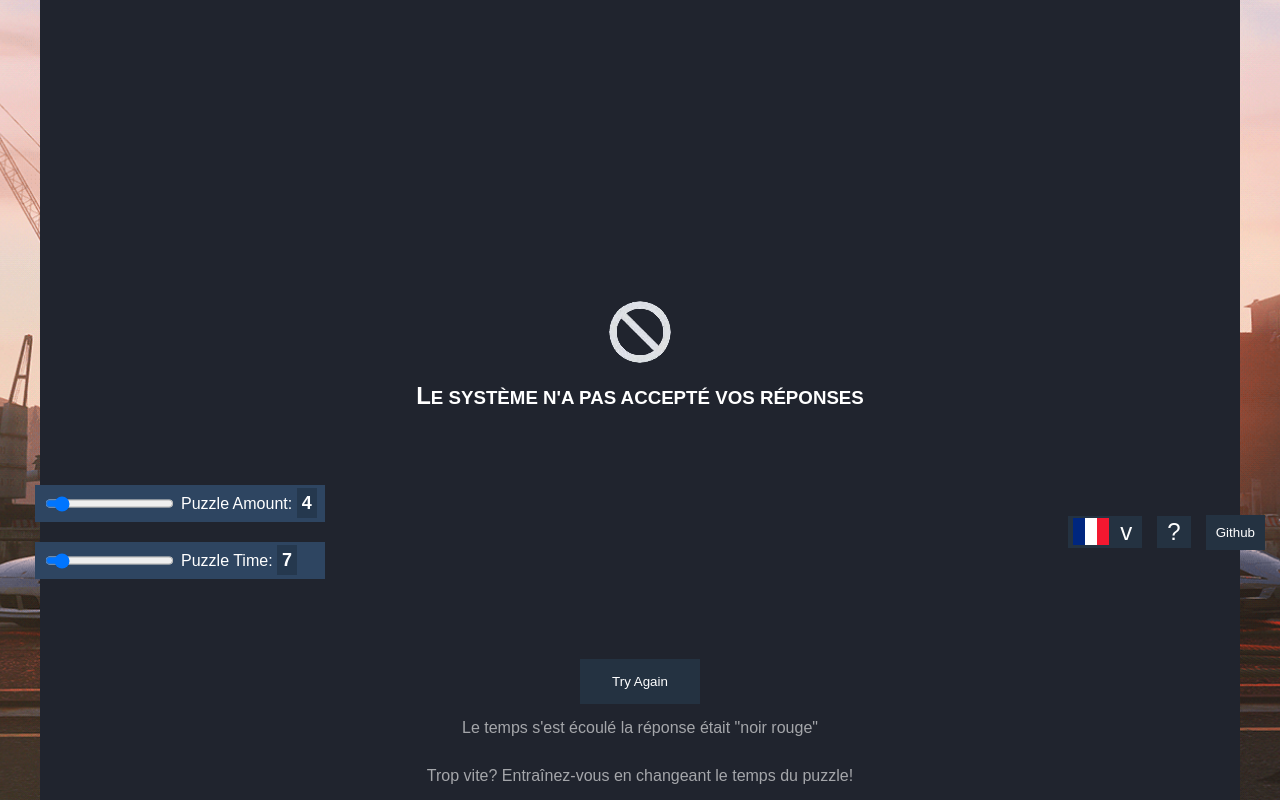
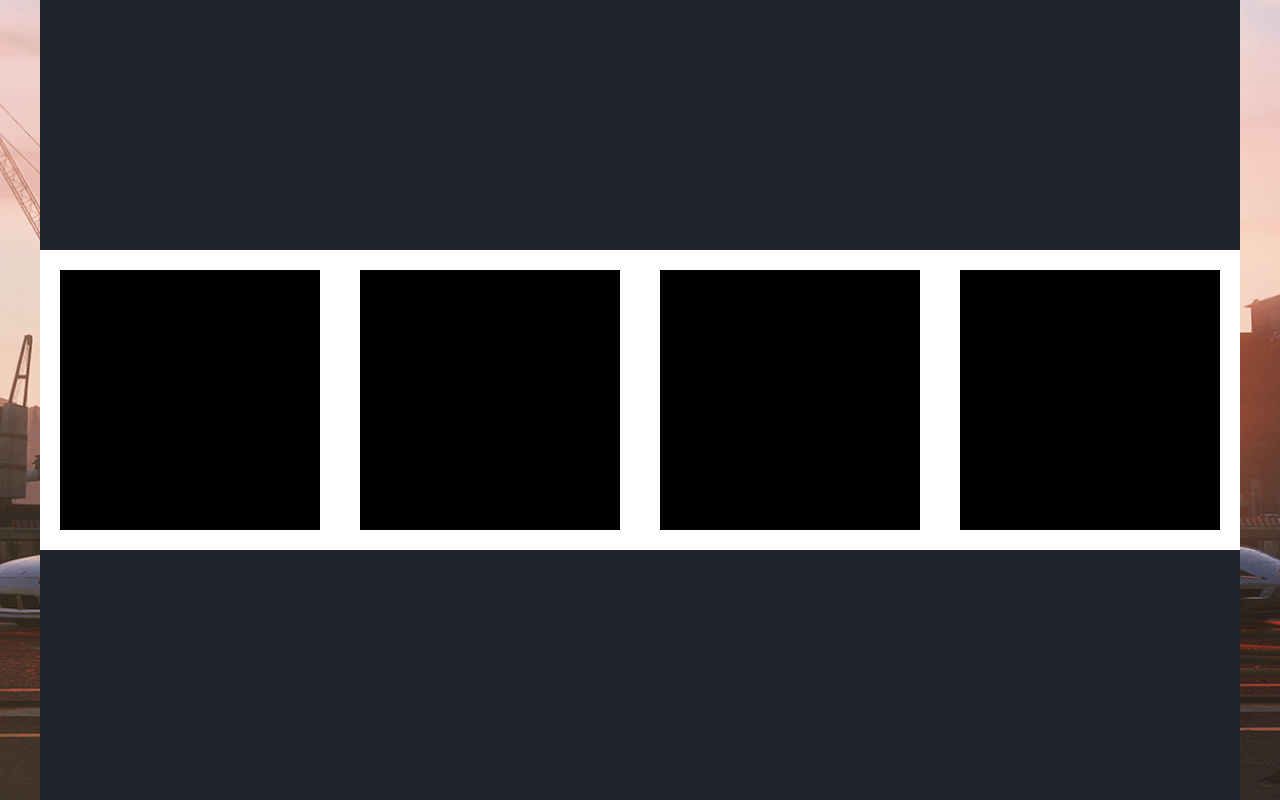
Before and after one commit to jubatus-ly/GTA-V-HeistHack-MiniGames, a website built with Vite: page GTA-V-HEISTHACK-MINIGAMES/src/games/laptop/laptop.html in a window 1280 px wide. Built offline with nearby package versions, Linux system fonts and the light colour scheme.

Commit message:
displayed the number and shrinked them and then removed them

```diff
--- a/GTA-V-HEISTHACK-MINIGAMES/src/games/laptop/laptop.html
+++ b/GTA-V-HEISTHACK-MINIGAMES/src/games/laptop/laptop.html
@@ -8,19 +8,22 @@
 <body class="laptop-hack">
     <div class="laptop-screen">
         <div class="center-error-message">
-            <img src="../../../asset/failed.png" alt="forbidden sign">
+            <img src="../../../asset/laptop/failed.png" alt="forbidden sign">
             <h3 class="error-text">
                 <span class="capital">L</span>E SYSTÈME N'A PAS ACCEPTÉ VOS RÉPONSES
             </h3>
         </div>
+        <div id="container-puzzle" class="container-number hidden">
+
+        </div>
         <div class="try-again">
-            <button class="try-again-button">Try Again</button>
-            <div class="try-again-hint">Le temps s'est écoulé la réponse était "noir rouge"</div>
-            <div class="try-again-hint">Trop vite? Entraînez-vous en changeant le temps du puzzle!</div>
+            <button id="try-again-button" class="hidden">Try Again</button>
+            <div class="try-again-hint hidden">Le temps s'est écoulé la réponse était "noir rouge"</div>
+            <div class="try-again-hint hidden">Trop vite? Entraînez-vous en changeant le temps du puzzle!</div>
         </div>
     </div>
 
-    <div class="configure">
+    <!-- <div class="configure">
         <div class="hack">
             <div class="puzzle-amount">
                 <input type="range" id="amount-control" name="amount-control" min="5" max="30" value="7">
@@ -43,7 +46,7 @@
             <button class="help-button">?</button>
             <button class="github-button">Github</button>
         </div>
-    </div>
+    </div> -->
 
     <script type="module" src="laptop.ts"></script>
 </body>
--- a/GTA-V-HEISTHACK-MINIGAMES/src/games/laptop/laptop.scss
+++ b/GTA-V-HEISTHACK-MINIGAMES/src/games/laptop/laptop.scss
@@ -14,7 +14,7 @@ button {
     background-color: #243241;
     border: none;
     color: white;
-    padding: 15px 32px;
+    padding: 0.938rem 2rem;
 }
 
 button:hover {
@@ -46,7 +46,7 @@ button:hover {
         flex-wrap: wrap;
 
         .center-error-message {
-            padding-top: 70px;
+            padding-top: 4.375rem;
             display: flex;
             flex-direction: column;
             align-items: center;
@@ -63,51 +63,85 @@ button:hover {
         .try-again {
             width: 100%;
             text-align: center;
-            .try-again-button {
-                // no properties yet
-            }
+
             .try-again-hint {
-                padding: 15px;
+                padding: 0.938rem;
                 color: #fdfdfd99;
             }
+        }
+
+        .container-number {
+            width:100%;
+            background-color: white;
+            display: flex;
+            justify-content: start;
+            text-align: center;
+            color: white;
+            font-size: 10em;
+            line-height: 1.3;
+            font-family: Arial, Helvetica, sans-serif;
+
+            .can-shrink{
+                transform:scale(1);
+                transition: all 1500ms linear;
+            }
+
+            .number-shrink{
+                transform:scale(0);
+                transition: all 1500ms linear;
+            }
+
+        }
+
+        .square {
+            width: 200px;
+            height: 200px;
+            background-color: black;
+            padding: 30px;
+            margin: 20px;
+
+        }
+
+        .hidden {
+            display: none;
         }
 
     }
 
     .configure {
-        min-width: calc(100% - 30px);
+        min-width: calc(100% - 1.875rem);
         position: absolute;
-        top: 450px;
-        left: 0px;
-        padding: 15px;
+        top: 28.125rem;
+        left: 0rem;
+        padding: 0.938rem;
         display: flex;
         justify-content: space-between;
 
         .help {
             display: flex;
             align-items: center;
-            gap: 15px;
+            gap: 0.938rem;
 
             .help-button {
-                padding: 2px 10px;
+                padding: 0.125rem 0.625rem;
                 font-size: x-large;
             }
 
             .github-button {
-                padding: 10px;
+                padding: 0.625rem;
             }
 
             .language-button {
                 font-size: x-large;
-                padding: 2px 10px 2px 0px;
+                padding: 0.125rem 0.625rem 0.125rem 0rem;
 
                 .flag-icon {
                     background-image: url("../../../asset/countries/fr.svg");
                 }
 
                 .flag-selected-display {
-                    padding: 0px 35px 0px 1px;
-                    margin: 13px 11px 10px 5px;
+                    padding: 0rem 2.188rem 0rem 0.063rem;
+                    margin: 0.813rem 0.688rem 0.625rem 0.313rem;
                 }
             }
         }
@@ -116,22 +150,22 @@ button:hover {
             color: white;
             .puzzle-amount {
                 display: flex;
-                gap: 5px;
+                gap: 0.313rem;
                 background-color: #2e4561;
-                padding: 8px;
-                margin: 20px;
+                padding: 0.5rem;
+                margin: 1.25rem;
             }
 
             .puzzle-time {
                 display: flex;
-                gap: 5px;
+                gap: 0.313rem;
                 background-color: #2e4561;
-                padding: 8px;
-                margin: 20px;
+                padding: 0.5rem;
+                margin: 1.25rem;
             }
 
             .number {
-                padding: 5px;
+                padding: 0.313rem;
                 background-color: rgba(0, 0, 0, 0.192);
                 font-weight: bolder;
                 font-size: large;
--- a/GTA-V-HEISTHACK-MINIGAMES/src/games/laptop/laptop.ts
+++ b/GTA-V-HEISTHACK-MINIGAMES/src/games/laptop/laptop.ts
@@ -1 +1,106 @@
 import "./laptop.scss";
+
+const puzzleLength = 4;
+const tryAgainButton = document.getElementById('try-again-button');
+const tryAgainElements = document.querySelector('div.center-error-message');
+const containerPuzzle = document.getElementById('container-puzzle');
+tryAgainButton?.addEventListener('click', tryAgain);
+
+const loadingArr = ["etablisement de la connection", "faire des trucs de hackerman...", "code d'accès indiqué; nécessite une saisie captcha humaine..."];
+
+function loadingHack():void {
+    const tryAgainImg = tryAgainElements?.getElementsByTagName('img')[0];
+    const loadingText = tryAgainElements?.getElementsByTagName('h3')[0];
+    tryAgainImg!.src = '../../../asset/laptop/spy.png';
+
+    let arrPromises: Promise<void>[] = [];
+    let promise: Promise<void>;
+
+    for(let i=0; i<loadingArr.length; i++) {
+
+            promise = new Promise<void>((resolve) => {
+                setTimeout(() => {
+                    if (loadingText) {
+                        loadingText.getElementsByTagName('span')[0].innerHTML = loadingArr[i][0].toUpperCase();
+                        loadingText.childNodes[2].textContent = loadingArr[i].slice(1).toUpperCase();
+                        console.log("changement "+ i);
+                        resolve();
+                    }
+                }, i * 1000);
+            })
+
+            arrPromises.push(promise);
+
+    }
+
+
+    Promise.all(arrPromises).then(() => {
+        setTimeout(() => {
+            tryAgainElements?.classList.add('hidden');
+            containerPuzzle?.classList.remove('hidden');
+        }, 1000);
+    });
+
+    hack(puzzleLength);
+
+}
+
+async function tryAgain():Promise<void> {
+    loadingHack();
+
+}
+
+async function init():Promise<void> {
+    loadingHack();
+
+}
+
+function hack(numberSquare: number) {
+    console.log('This is function does the logic of the hacking');
+    const containerPuzzle: HTMLElement = document.getElementById("container-puzzle")!;
+    const arrPuzzleNumber: number[] =  [...Array(puzzleLength)].map((_, a) => a+1);
+    const arrPromisesHideNumbers: Promise<void>[] = [];
+    for (let i=0; i<numberSquare; i++) {
+        const divPuzzle = document.createElement('div');
+        divPuzzle.classList.add('square');
+        const squareNumber = i + 1;
+        divPuzzle.id = "square-" + squareNumber;
+        const index = Math.floor(Math.random() * arrPuzzleNumber.length);
+        const p : Promise<void> = displayNumbers(divPuzzle, arrPuzzleNumber[index], i).then(() => {
+            console.log(`Number ${arrPuzzleNumber[index]} has finished its animation.`);
+        });;
+        arrPromisesHideNumbers.push(p);
+        arrPuzzleNumber.splice(index, 1);
+        containerPuzzle.appendChild(divPuzzle);
+    }
+
+    Promise.all(arrPromisesHideNumbers).then(() => {
+        const squaresElement : NodeListOf<Element> = document.querySelectorAll('.square')!;
+        squaresElement.forEach((value) => {
+            value.querySelector('div')?.remove();
+        });
+
+        console.log(squaresElement);
+    });
+
+}
+
+function displayNumbers(divPuzzle: HTMLElement, num: number, index: number): Promise<void> {
+    const numberContainer: HTMLElement = document.createElement('div');
+    numberContainer.innerHTML = `${num}`;
+    numberContainer.classList.add('can-shrink');
+    numberContainer.id = `num-${index + 1}`;
+    divPuzzle.appendChild(numberContainer);
+
+    return new Promise<void>((resolve) =>
+        setTimeout(() => {
+            numberContainer.classList.add('number-shrink');
+            // Listen for the transitionend event
+            numberContainer.addEventListener('transitionend', () => {
+                resolve();
+            }, { once: true });
+        }, 4000));
+
+}
+
+init();
```
Also changed, not shown: GTA-V-HEISTHACK-MINIGAMES/src/games/laptop/language.ts (added, +29 -0 lines), GTA-V-HEISTHACK-MINIGAMES/asset/laptop/failed.png (renamed from GTA-V-HEISTHACK-MINIGAMES/asset/failed.png), GTA-V-HEISTHACK-MINIGAMES/asset/laptop/spy.png (added).
